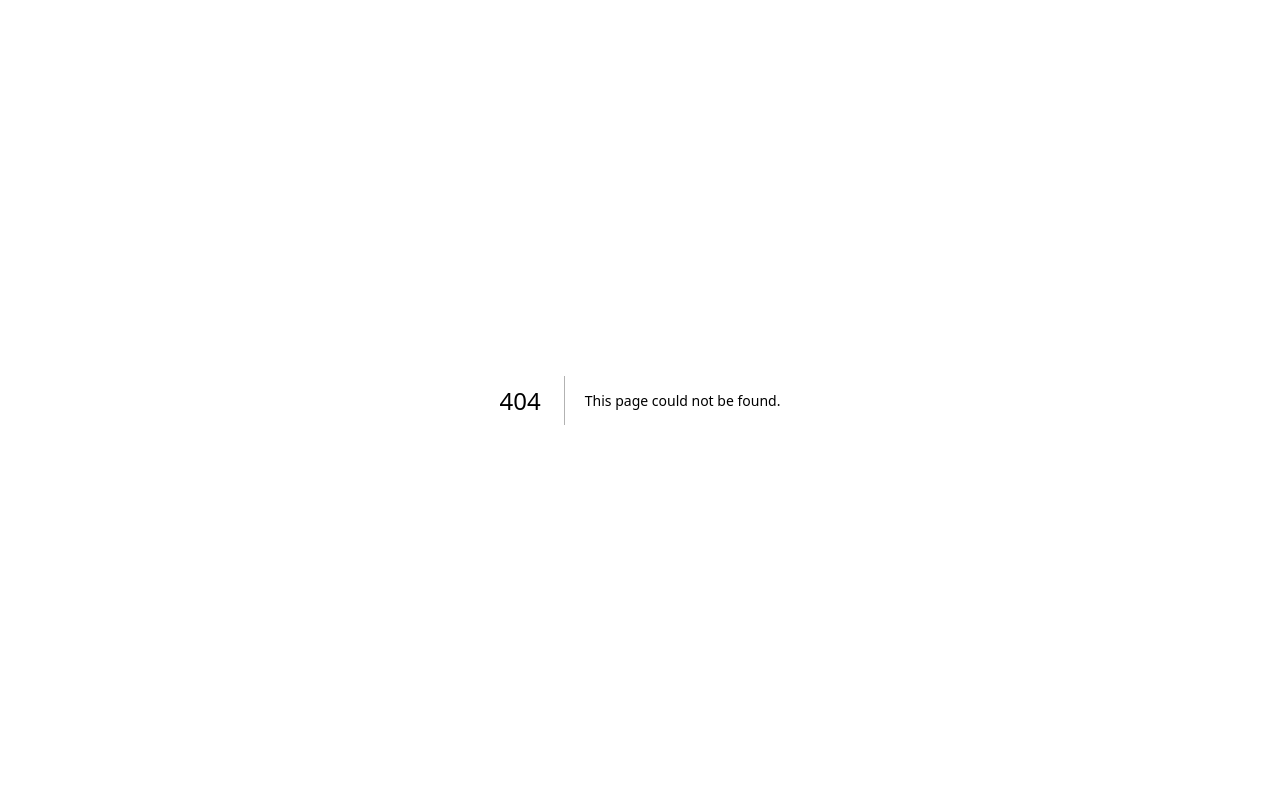
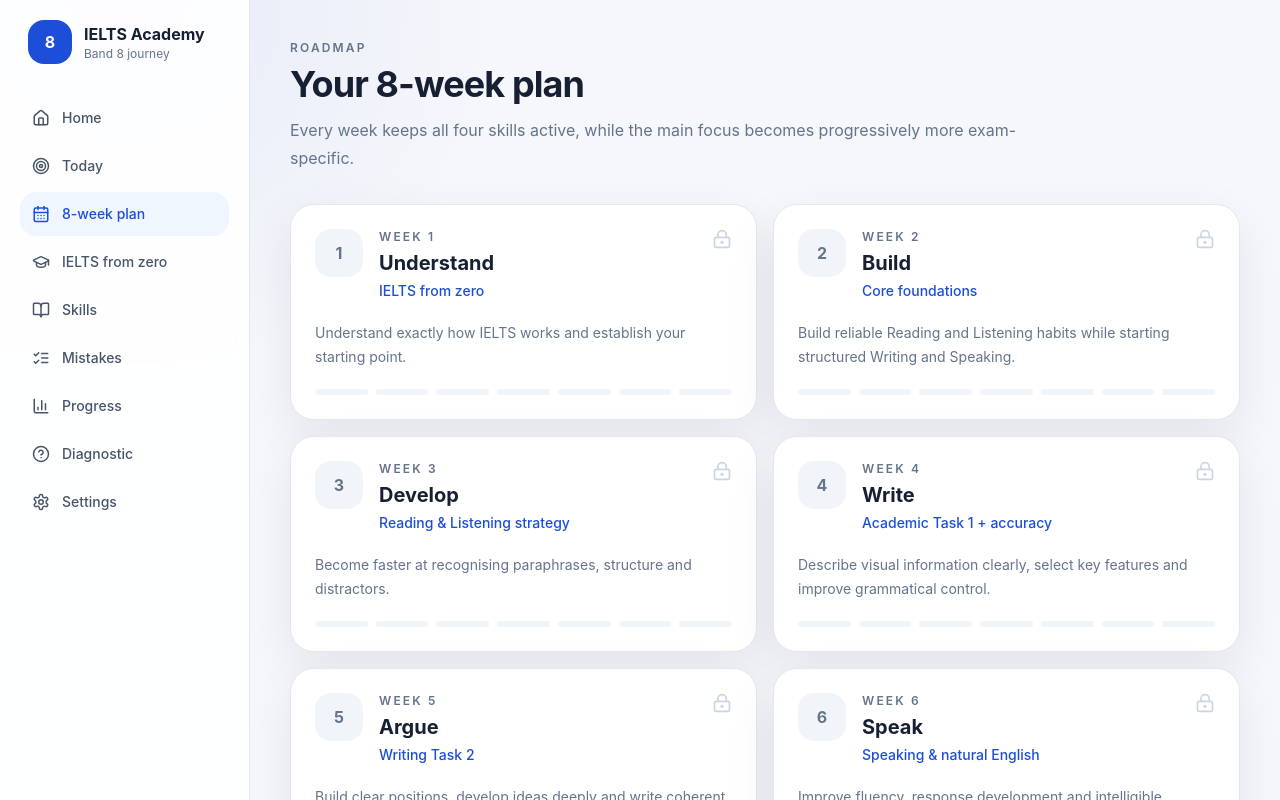
Before and after one commit to xmizutsuki/IELTS, a Next.js app: page /plan in a window 1280 px wide. Before the commit this address had no page. Shown: the top 800 px of the page. Built offline with nearby package versions, Linux system fonts and the light colour scheme.

Commit message:
feat: add eight-week roadmap

```diff
--- /dev/null
+++ b/app/plan/page.tsx
@@ -0,0 +1,64 @@
+"use client";
+
+import Link from "next/link";
+import { ArrowRight, CheckCircle2, LockKeyhole } from "lucide-react";
+import { AppShell } from "@/components/app-shell";
+import { curriculum } from "@/content/curriculum";
+import { useLocalStudy } from "@/hooks/use-local-study";
+
+export default function PlanPage() {
+  const { progress, loading } = useLocalStudy();
+
+  return (
+    <AppShell>
+      <header>
+        <div className="eyebrow">Roadmap</div>
+        <h1 className="mt-2 text-4xl font-bold tracking-tight">Your 8-week plan</h1>
+        <p className="mt-3 max-w-3xl leading-7 text-slate-500">
+          Every week keeps all four skills active, while the main focus becomes progressively more exam-specific.
+        </p>
+      </header>
+
+      <div className="mt-8 grid gap-4 lg:grid-cols-2">
+        {curriculum.map((week) => {
+          const current = !loading && progress?.currentWeek === week.week;
+          const complete = !loading && progress ? progress.currentWeek > week.week : false;
+          return (
+            <Link href={"/plan/week/" + week.week} key={week.week} className="card group p-6 transition hover:-translate-y-0.5 hover:border-blue-200">
+              <div className="flex items-start justify-between gap-4">
+                <div className="flex gap-4">
+                  <div className={
+                    "grid h-12 w-12 shrink-0 place-items-center rounded-2xl font-bold " +
+                    (current ? "bg-blue-700 text-white" : complete ? "bg-emerald-50 text-emerald-700" : "bg-slate-100 text-slate-500")
+                  }>
+                    {complete ? <CheckCircle2 size={22} /> : week.week}
+                  </div>
+                  <div>
+                    <div className="eyebrow">{current ? "Current week" : "Week " + week.week}</div>
+                    <h2 className="mt-1 text-xl font-bold">{week.title}</h2>
+                    <div className="mt-1 text-sm font-medium text-blue-700">{week.theme}</div>
+                  </div>
+                </div>
+                {current ? <ArrowRight className="text-blue-700 transition group-hover:translate-x-1" /> : <LockKeyhole className="text-slate-300" size={20} />}
+              </div>
+              <p className="mt-5 text-sm leading-6 text-slate-500">{week.goal}</p>
+              <div className="mt-5 flex gap-2">
+                {week.days.map((day) => (
+                  <div
+                    key={day.day}
+                    className={
+                      "h-1.5 flex-1 rounded-full " +
+                      (progress && (progress.currentWeek > week.week || (progress.currentWeek === week.week && progress.currentDay > day.day))
+                        ? "bg-blue-600"
+                        : "bg-slate-100")
+                    }
+                  />
+                ))}
+              </div>
+            </Link>
+          );
+        })}
+      </div>
+    </AppShell>
+  );
+}
```
